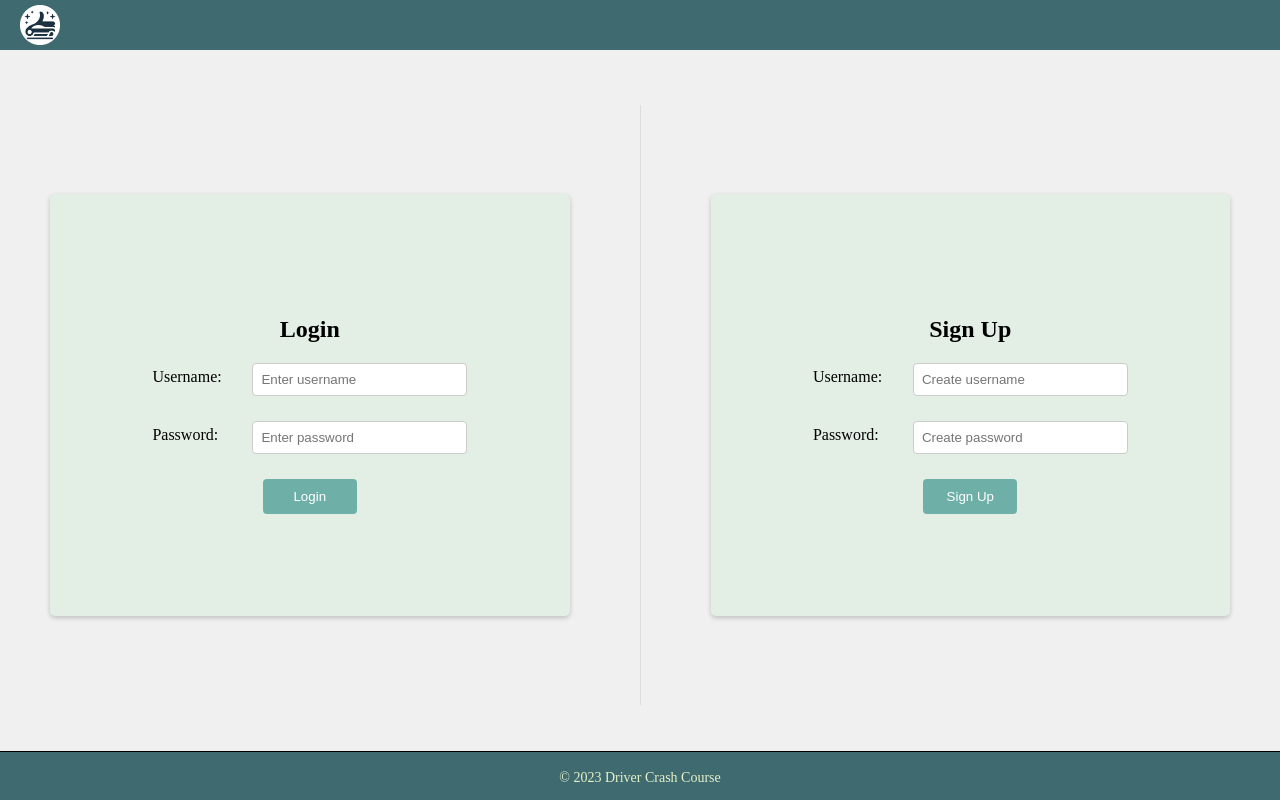
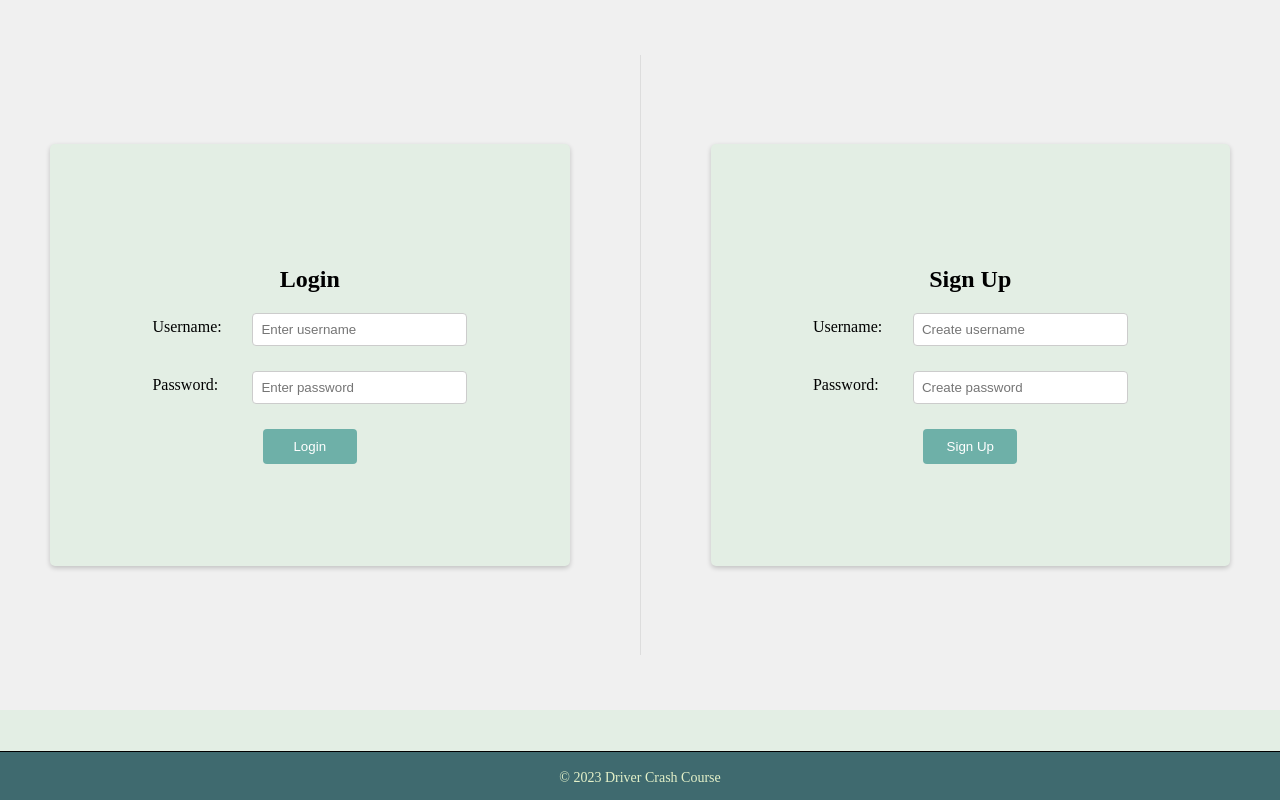
Before and after one commit to nicolasvu9/DriverCrashCourse, a React (Create React App) app in the folder client/: page / in a window 1280 px wide. Built offline with nearby package versions, Linux system fonts and the light colour scheme.

Commit message:
Delete header to avoid conflicts with topnav

```diff
--- a/client/src/components/LoginPage.js
+++ b/client/src/components/LoginPage.js
@@ -5,11 +5,7 @@ import './LoginPage.css';
 import logo from './logo.png';
 import Footer from './Footer'
 
-const Header = () => (
-  <header>
-    <img src={logo} alt="Logo" width="40px" />
-  </header>
-);
+
 
 const LoginForm = ({ onLogin }) => {
   const [username, setUsername] = useState('');
@@ -154,7 +150,7 @@ const LoginPage = () => {
 
   return (
     <div>
-      <Header />
+
       <div className="forms-container">
         <LoginForm onLogin={handleLogin} />
         <div className="vertical-line"></div>
```
